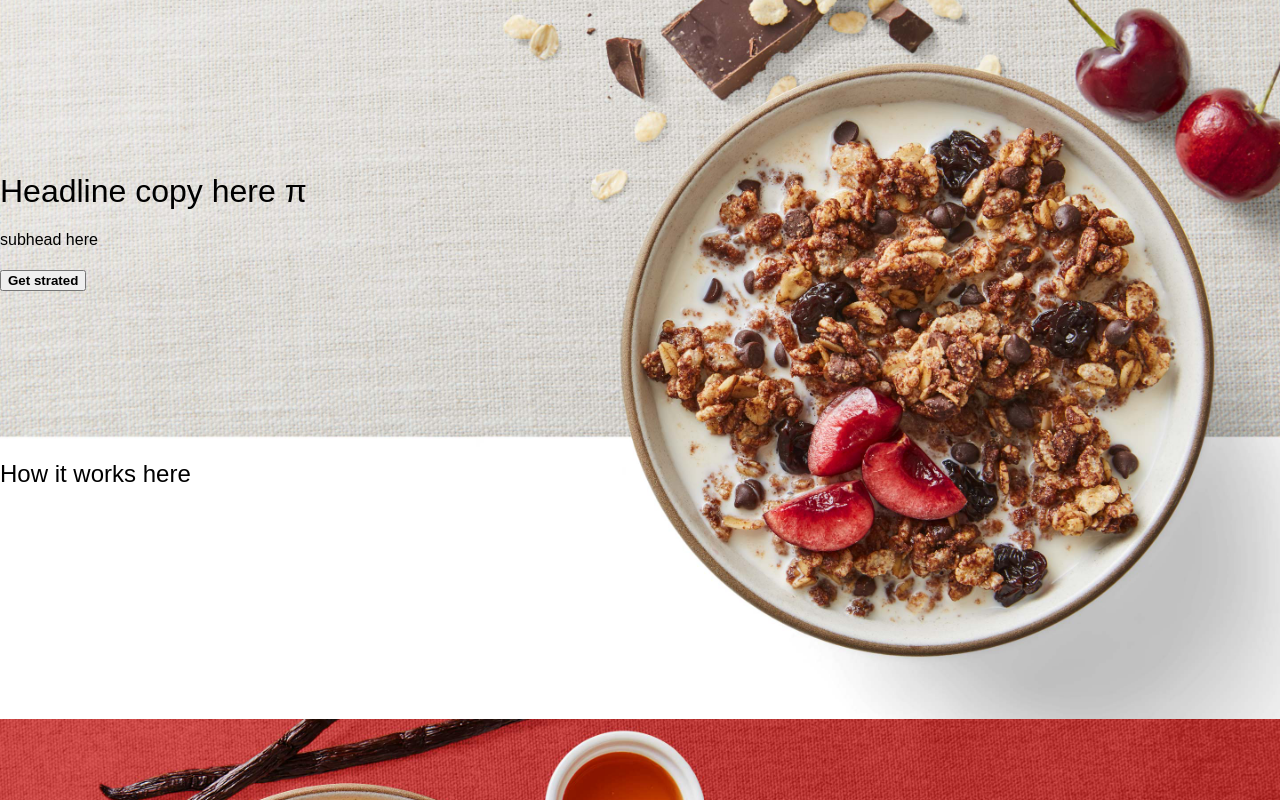
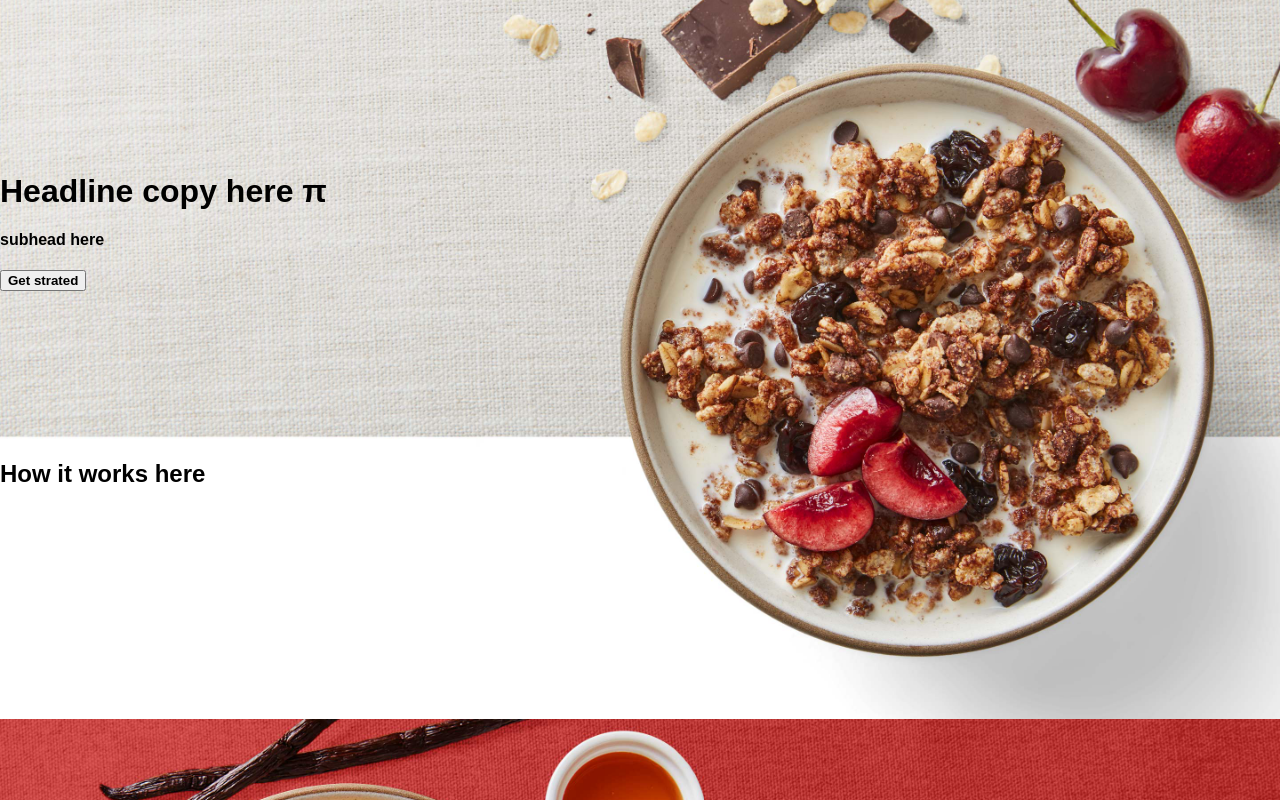
Before and after one commit to aaronmadethis/cerealnumber-images, a website: page index.html in a window 1280 px wide. Shown: the top 800 px of the page. Drawn offline with Linux system fonts and the light colour scheme; a web font is replaced by a local one.

Commit message:
update css

```diff
--- a/index.html
+++ b/index.html
@@ -8,7 +8,7 @@
         <meta name="viewport" content="width=device-width, initial-scale=1">
         <script type="text/javascript" src="dist/js/vendor/vendor.min.js"></script>
         <link rel="stylesheet" href="https://use.typekit.net/quj2izn.css">
-        <link rel="stylesheet" href="dist/css/style.min.css?ver=1">
+        <link rel="stylesheet" href="dist/css/style.min.css?ver=2">
     </head>
 
     <body>
```
Also changed, not shown: dist/css/style.css, dist/css/style.min.css.
